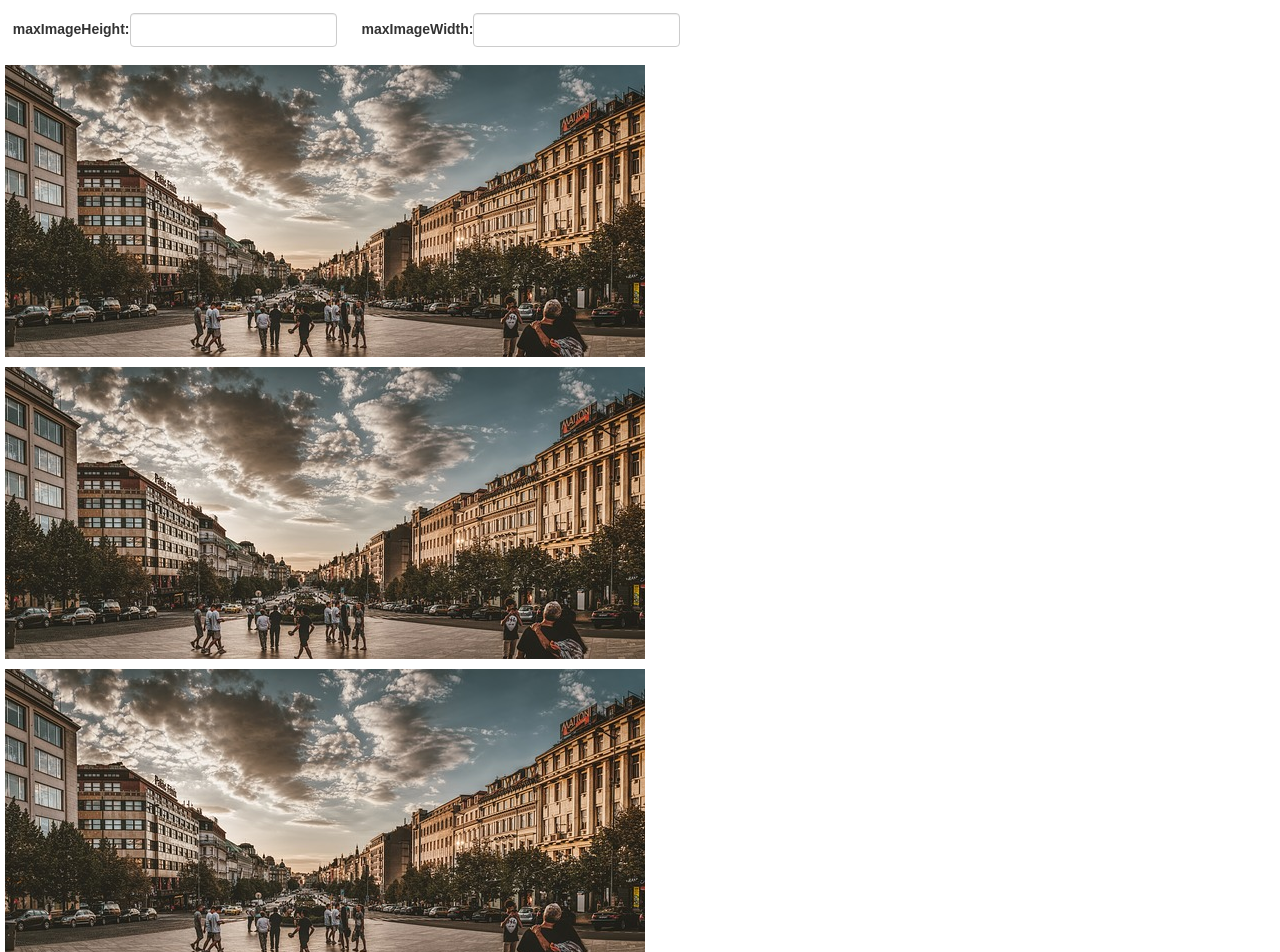
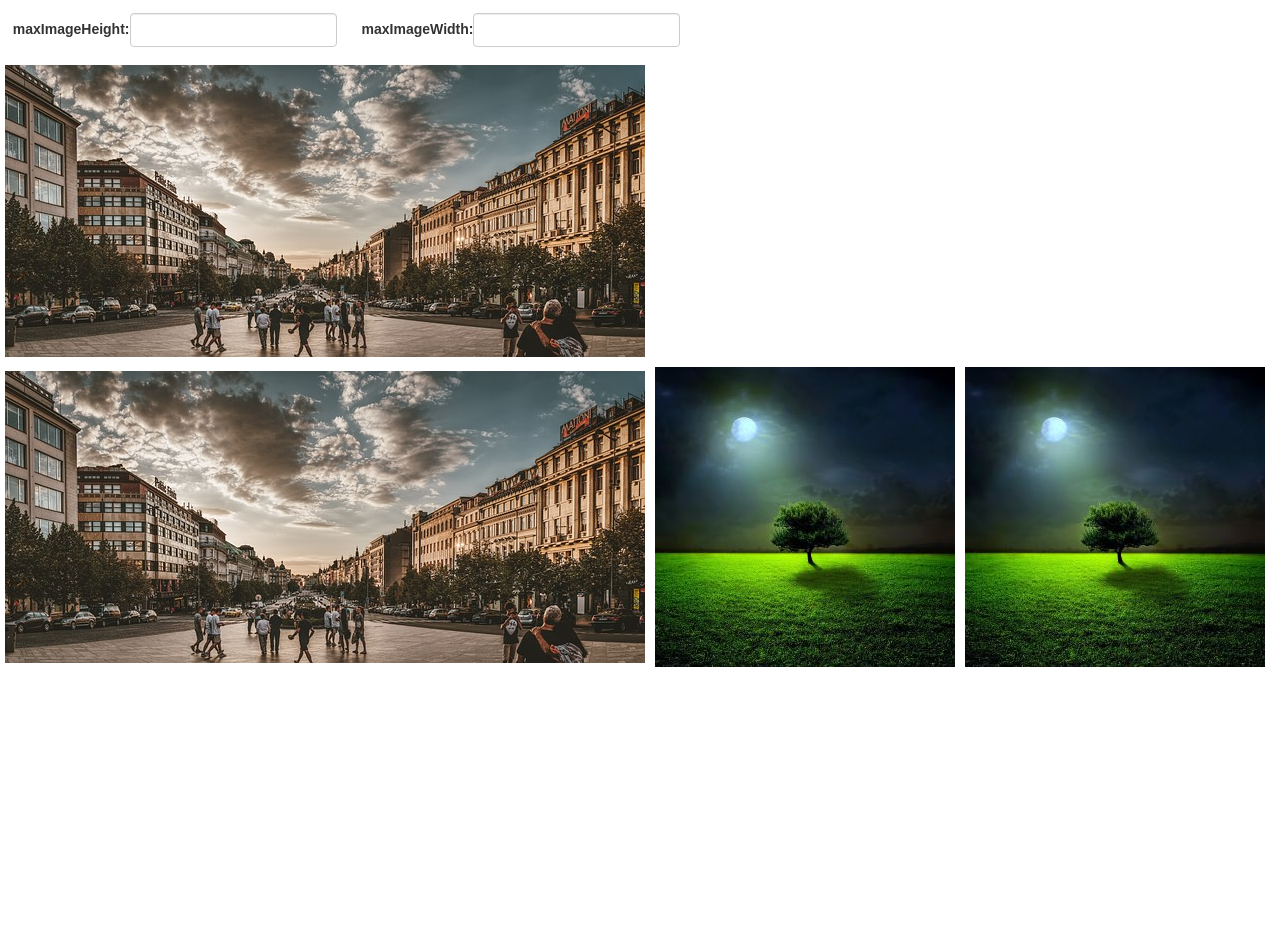
Before and after one commit to divyanshu-rawat/Render-Image, a React (Create React App) app: page / in a window 1280 px wide. Shown: the top 952 px of the page. After the commit the page ends 800 px from the top, so only its background shows below. Built offline with nearby package versions, Linux system fonts and the light colour scheme.

Commit message:
bug resolved

```diff
--- a/src/Components/img-component.js
+++ b/src/Components/img-component.js
@@ -6,19 +6,20 @@ import ReactDOM from 'react-dom';
 import '../App.css';
 import {MaxHeightWidth} from './max_height_width';
 import Casey from '../Assests/prague-3540883_640.jpg';
+import Moon  from '../Assests/33841-7.jpg';
 
+// original_dimensions:
+//               {
+//                  original_height: '',
+//                  original_width : ''
+//               },
 
 class RenderImage extends React.Component{
 
     constructor(props) {
         super(props);
         this.state = {
-        	original_dimensions:
-        	  {
-        		 original_height: '',
-        		 original_width : ''
-        	  },
-
+            _image_dimension : [],
             set_dimension:
               {
                     set_height: '',
@@ -26,58 +27,98 @@ class RenderImage extends React.Component{
               }
          };
 
-        this.onImgLoad     		  = this.onImgLoad.bind(this);
+        this.onImgLoad            = this.onImgLoad.bind(this);
         this.handle_height_change = this.handle_height_change.bind(this);
         this.handle_width_change  = this.handle_width_change.bind(this);
      }
 
     onImgLoad({target:img}) {
-        this.setState(
+
+        // console.log('image',img);
+        // console.log(typeof(img.getAttribute('id')));
+
+        let image_attribute = img.getAttribute('id');
+        let image_url       = img.getAttribute('src');
+        // console.log(image_url);
+
+        let new_image_array = this.state._image_dimension.slice();
+        new_image_array.push(
+
               {
-        		original_dimensions:
-        		 {
+                'src':image_url,
+                'key':image_attribute,
                  original_height: img.offsetHeight,
                  original_width : img.offsetWidth
               }
-        	}
         );
+        this.setState({_image_dimension:new_image_array})
     }
 
     handle_height_change(event){
         this.setState({
-			set_dimension: Object.assign({}, this.state.set_dimension, { set_height: event.target.value } ),
-			original_dimensions: Object.assign({}, this.state.original_dimensions)
+            set_dimension: Object.assign({}, this.state.set_dimension, { set_height: event.target.value })
+            // original_dimensions: Object.assign({}, this.state.original_dimensions)
         });
     }
 
     handle_width_change(event){
          this.setState({
-	     	set_dimension: Object.assign({},this.state.set_dimension,{ set_width: event.target.value }),
-			original_dimensions: Object.assign({}, this.state.original_dimensions)
+            set_dimension: Object.assign({},this.state.set_dimension,{ set_width: event.target.value })
+            // _image_dimension :
          });
     }
 
     render(){
 
-        let {original_width, original_height} = this.state.original_dimensions;
-        let {set_width, set_height}           = this.state.set_dimension;
+        // let {original_width, original_height} = this.state.original_dimensions;
+        // let {set_width, set_height}           = this.state.set_dimension;
+        const Images_array = [Casey,Moon,Casey,Moon];
 
-        let final_height   = original_height;
-        let final_width    = original_width;
-        const Images_array = [Casey,Casey,Casey,Casey];
+        // let final_width, final_height;
 
-        if(original_width <= set_width || original_height <= set_height ){
-        	final_height = set_height;
-        	final_width  = set_width;
-        }
 
-        let render_image = Images_array.map( (logo,key)  =>{
+        // console.log('original_dimensions',this.state.original_dimensions);
+        // console.log('set_dimension',this.state);
+        let render_image;
+
+        // console.log(this.state._image_dimension);
+
+        if(this.state._image_dimension.length >= Images_array.length){
+            render_image = this.state._image_dimension.map((logo,key)  => {
+
+            console.log(logo.original_height > this.state.set_dimension.set_height);
+            console.log(logo.original_height);
+
+
+            if(logo.original_height < this.state.set_dimension.set_height)
                  return(
                     <div className="_display_inline" key = {key}>
-                  <img onLoad={this.onImgLoad} src={logo} height = {final_height} width = {final_width}/>
+                      <img src={logo.src} height = {this.state.set_dimension.set_height} />
+                    </div>
+                  )
+
+
+            else{
+                return(
+                    <div className="_display_inline" key = {key}>
+                      <img src={logo.src} />
+                    </div>
+                  )
+            }
+         })
+        }
+        else{
+            // console.log('hey');
+
+             render_image = Images_array.map( (logo,key)  => {
+             return(
+                <div className="_display_inline" key = {key}>
+                  <img onLoad={this.onImgLoad} src={logo} id = {key}/>
                 </div>
               )
          })
+        }
+
         return (
             <div>
                 <MaxHeightWidth render_image = {render_image} handle_height_change = {this.handle_height_change} handle_width_change = {this.handle_width_change}/>
@@ -87,3 +128,13 @@ class RenderImage extends React.Component{
 }
 
 export default RenderImage;
+
+
+
+  // else{
+            //  return(
+            //      <div className="_display_inline" key = {key} id = {key}>
+            //           <img onLoad={this.onImgLoad} src={logo} height = {final_height} width = {final_width}/>
+            //       </div>
+            //   )
+            // }
```
Also changed, not shown: src/Assests/33841-7.jpg (added). Lines whose indentation alone changed are shown as unchanged.
